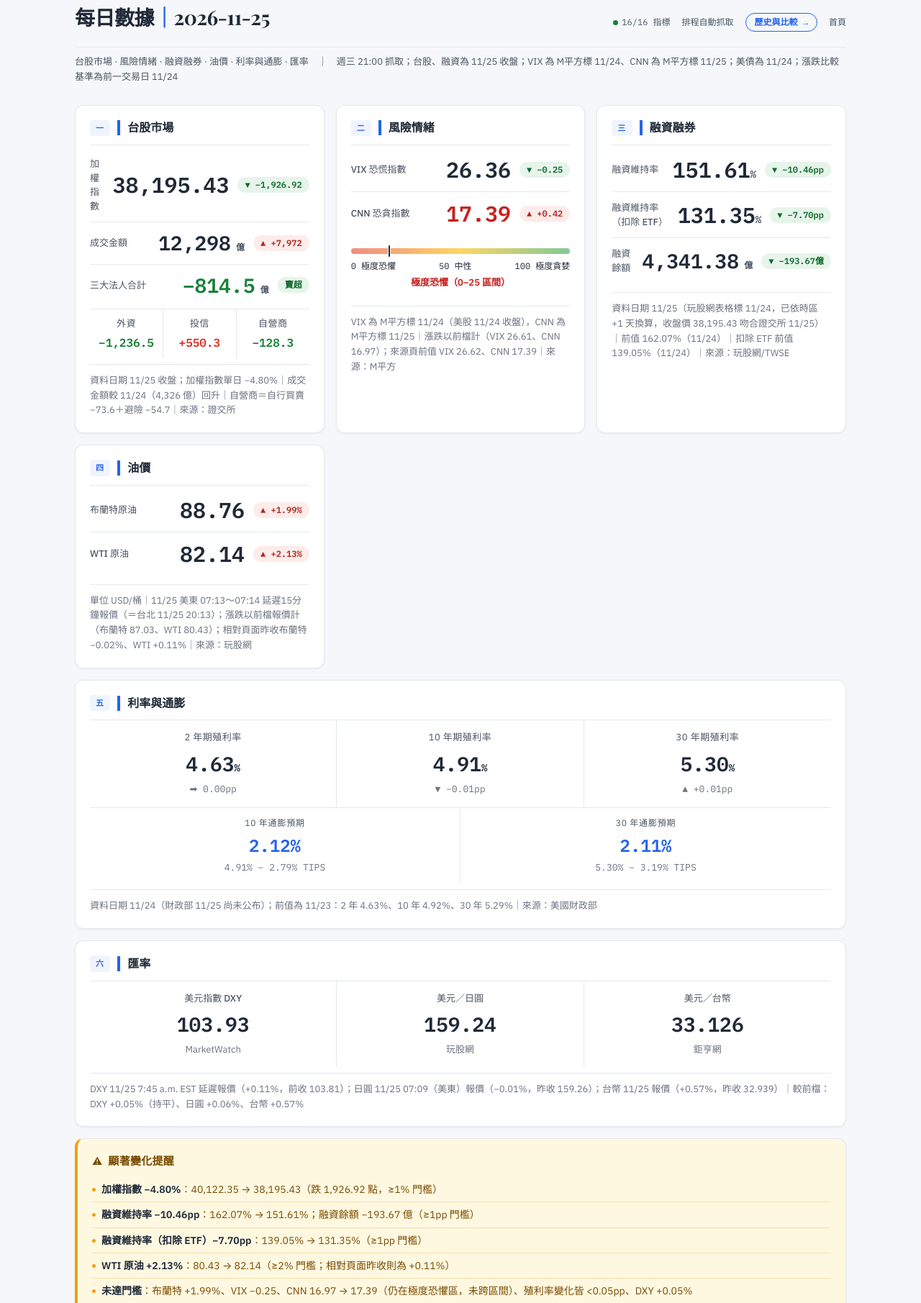
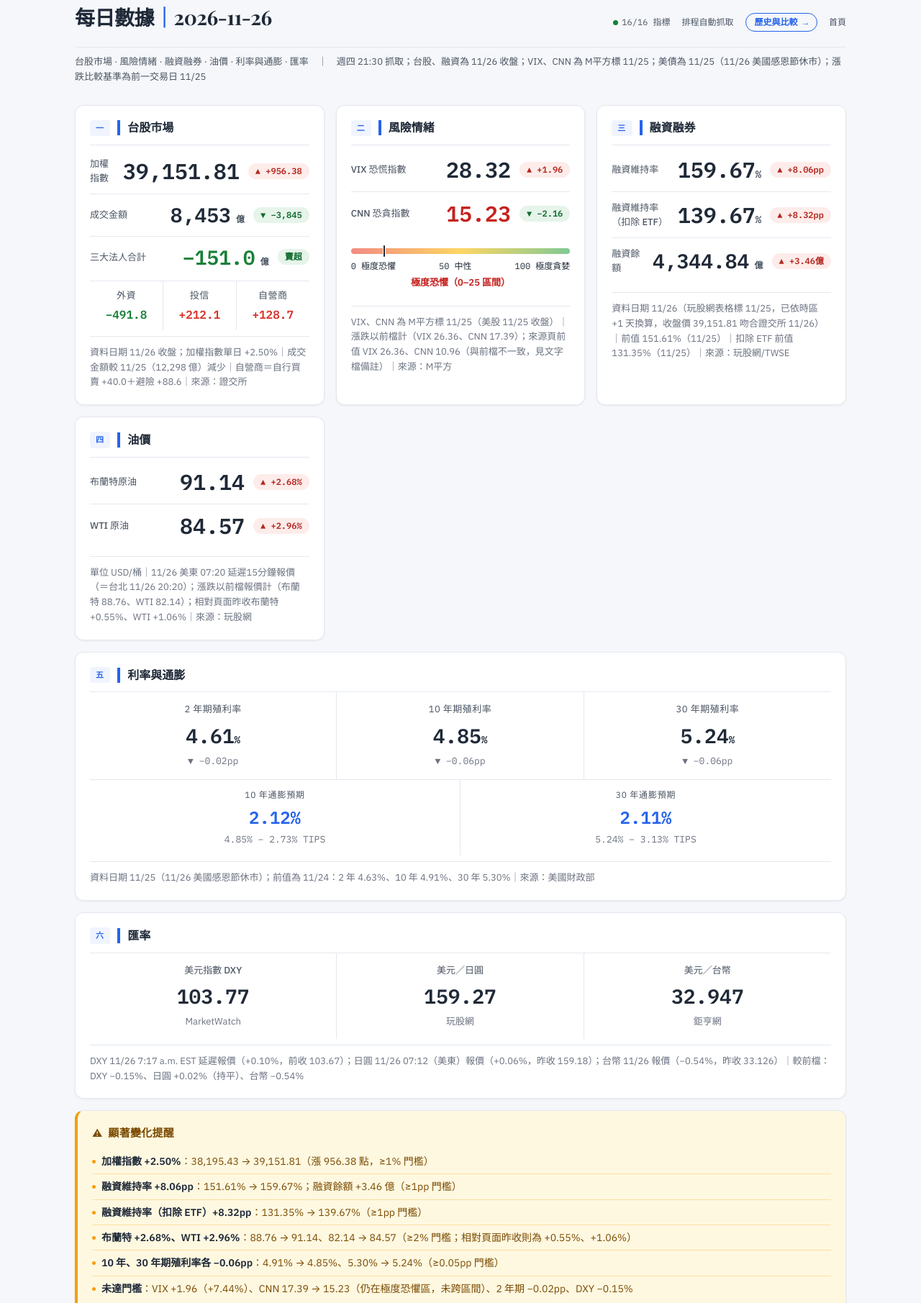
Before and after one commit to LiaoPeiTing/patty-daily-dashboard, a plain HTML site: page macro-dashboard.html in a window 1280 px wide. Shown: the part 29-1840 px from the top of the page at 72% size. Drawn offline with nearby package versions, Linux system fonts and the light colour scheme.

Commit message:
update: 2026-11-26 macro dashboard

```diff
--- a/data/history.csv
+++ b/data/history.csv
@@ -42,3 +42,4 @@
 2026-11-23,36811.89,11137,-521,-289.5,-41.5,-190,35.89,9.67,148.46,126.92,4338.08,88.56,82.11,4.63,4.92,5.31,2.15,2.14,103.95,158.96,32.895
 2026-11-24,40122.35,4326,-1216.5,-503.9,97.6,-810.3,26.61,16.97,162.07,139.05,4535.05,87.03,80.43,4.63,4.92,5.29,2.13,2.12,103.88,159.15,32.939
 2026-11-25,38195.43,12298,-814.5,-1236.5,550.3,-128.3,26.36,17.39,151.61,131.35,4341.38,88.76,82.14,4.63,4.91,5.3,2.12,2.11,103.93,159.24,33.126
+2026-11-26,39151.81,8453,-151,-491.8,212.1,128.7,28.32,15.23,159.67,139.67,4344.84,91.14,84.57,4.61,4.85,5.24,2.12,2.11,103.77,159.27,32.947
--- a/data/history.json
+++ b/data/history.json
@@ -43,5 +43,6 @@
 {"date": "2026-11-20", "taiex": 36033.29, "turnover": 9353, "inst_total": -509.4, "foreign": -95.1, "trust": -73.5, "dealer": -340.8, "vix": 29.98, "cnn": 18.59, "margin_ratio": 140.43, "margin_balance": 4352.27, "brent": 91.65, "wti": 82.52, "y2": 4.76, "y10": 5.04, "y30": 5.4, "be10": 2.16, "be30": 2.16, "dxy": 103.59, "usdjpy": 158.7, "usdtwd": 32.936, "margin_ratio_ex_etf": 119.53, "tw_date": "2026-11-20", "tw_date_src": "verified"},
 {"date": "2026-11-23", "taiex": 36811.89, "turnover": 11137, "inst_total": -521, "foreign": -289.5, "trust": -41.5, "dealer": -190, "vix": 35.89, "cnn": 9.67, "margin_ratio": 148.46, "margin_balance": 4338.08, "brent": 88.56, "wti": 82.11, "y2": 4.63, "y10": 4.92, "y30": 5.31, "be10": 2.15, "be30": 2.14, "dxy": 103.95, "usdjpy": 158.96, "usdtwd": 32.895, "margin_ratio_ex_etf": 126.92, "tw_date": "2026-11-23", "tw_date_src": "verified"},
 {"date": "2026-11-24", "taiex": 40122.35, "turnover": 4326, "inst_total": -1216.5, "foreign": -503.9, "trust": 97.6, "dealer": -810.3, "vix": 26.61, "cnn": 16.97, "margin_ratio": 162.07, "margin_balance": 4535.05, "brent": 87.03, "wti": 80.43, "y2": 4.63, "y10": 4.92, "y30": 5.29, "be10": 2.13, "be30": 2.12, "dxy": 103.88, "usdjpy": 159.15, "usdtwd": 32.939, "margin_ratio_ex_etf": 139.05, "tw_date": "2026-11-24", "tw_date_src": "verified"},
-{"date":"2026-11-25","taiex":38195.43,"turnover":12298,"inst_total":-814.5,"foreign":-1236.5,"trust":550.3,"dealer":-128.3,"vix":26.36,"cnn":17.39,"margin_ratio":151.61,"margin_balance":4341.38,"brent":88.76,"wti":82.14,"y2":4.63,"y10":4.91,"y30":5.3,"be10":2.12,"be30":2.11,"dxy":103.93,"usdjpy":159.24,"usdtwd":33.126,"margin_ratio_ex_etf":131.35,"tw_date":"2026-11-25","tw_date_src":"verified"}
+{"date":"2026-11-25","taiex":38195.43,"turnover":12298,"inst_total":-814.5,"foreign":-1236.5,"trust":550.3,"dealer":-128.3,"vix":26.36,"cnn":17.39,"margin_ratio":151.61,"margin_balance":4341.38,"brent":88.76,"wti":82.14,"y2":4.63,"y10":4.91,"y30":5.3,"be10":2.12,"be30":2.11,"dxy":103.93,"usdjpy":159.24,"usdtwd":33.126,"margin_ratio_ex_etf":131.35,"tw_date":"2026-11-25","tw_date_src":"verified"},
+{"date":"2026-11-26","taiex":39151.81,"turnover":8453,"inst_total":-151,"foreign":-491.8,"trust":212.1,"dealer":128.7,"vix":28.32,"cnn":15.23,"margin_ratio":159.67,"margin_balance":4344.84,"brent":91.14,"wti":84.57,"y2":4.61,"y10":4.85,"y30":5.24,"be10":2.12,"be30":2.11,"dxy":103.77,"usdjpy":159.27,"usdtwd":32.947,"margin_ratio_ex_etf":139.67,"tw_date":"2026-11-26","tw_date_src":"verified"}
 ]
--- a/macro-dashboard.html
+++ b/macro-dashboard.html
@@ -528,7 +528,7 @@ body {
 
 <div class="dashboard">
   <div class="header">
-    <h1>每日數據<span>｜</span>2026-11-25</h1>
+    <h1>每日數據<span>｜</span>2026-11-26</h1>
     <div class="header-meta">
       <span><span class="status-dot"></span>16/16 指標</span>
       <span>排程自動抓取</span>
@@ -536,81 +536,81 @@ body {
       <a href="index.html" style="color:var(--text-sub);text-decoration:none">首頁</a>
     </div>
   </div>
-  <p class="subtitle">台股市場 · 風險情緒 · 融資融券 · 油價 · 利率與通膨 · 匯率　｜　週三 21:00 抓取；台股、融資為 11/25 收盤；VIX 為 M平方標 11/24、CNN 為 M平方標 11/25；美債為 11/24；漲跌比較基準為前一交易日 11/24</p>
+  <p class="subtitle">台股市場 · 風險情緒 · 融資融券 · 油價 · 利率與通膨 · 匯率　｜　週四 21:30 抓取；台股、融資為 11/26 收盤；VIX、CNN 為 M平方標 11/25；美債為 11/25（11/26 美國感恩節休市）；漲跌比較基準為前一交易日 11/25</p>
 
   <div class="grid">
 
     <div class="card">
       <div class="card-header"><span class="section-tag">一</span><span class="card-title">台股市場</span></div>
       <div class="card-body">
-        <div class="indicator"><span class="ind-label">加權指數</span><span class="ind-value large">38,195.43</span><span class="ind-change down">▼ −1,926.92</span></div>
-        <div class="indicator"><span class="ind-label">成交金額</span><span class="ind-value">12,298<span style="font-size:12px;color:var(--text-sub)"> 億</span></span><span class="ind-change up">▲ +7,972</span></div>
-        <div class="indicator"><span class="ind-label">三大法人合計</span><span class="ind-value" style="color:var(--down)">−814.5<span style="font-size:12px;color:var(--text-sub)"> 億</span></span><span class="ind-change down">賣超</span></div>
+        <div class="indicator"><span class="ind-label">加權指數</span><span class="ind-value large">39,151.81</span><span class="ind-change up">▲ +956.38</span></div>
+        <div class="indicator"><span class="ind-label">成交金額</span><span class="ind-value">8,453<span style="font-size:12px;color:var(--text-sub)"> 億</span></span><span class="ind-change down">▼ −3,845</span></div>
+        <div class="indicator"><span class="ind-label">三大法人合計</span><span class="ind-value" style="color:var(--down)">−151.0<span style="font-size:12px;color:var(--text-sub)"> 億</span></span><span class="ind-change down">賣超</span></div>
       </div>
       <div class="inst-breakdown">
-        <div class="inst-item"><div class="inst-name">外資</div><div class="inst-val neg">−1,236.5</div></div>
-        <div class="inst-item"><div class="inst-name">投信</div><div class="inst-val pos">+550.3</div></div>
-        <div class="inst-item"><div class="inst-name">自營商</div><div class="inst-val neg">−128.3</div></div>
+        <div class="inst-item"><div class="inst-name">外資</div><div class="inst-val neg">−491.8</div></div>
+        <div class="inst-item"><div class="inst-name">投信</div><div class="inst-val pos">+212.1</div></div>
+        <div class="inst-item"><div class="inst-name">自營商</div><div class="inst-val pos">+128.7</div></div>
       </div>
-      <div class="margin-note">資料日期 11/25 收盤；加權指數單日 −4.80%｜成交金額較 11/24（4,326 億）回升｜自營商＝自行買賣 −73.6＋避險 −54.7｜來源：證交所</div>
+      <div class="margin-note">資料日期 11/26 收盤；加權指數單日 +2.50%｜成交金額較 11/25（12,298 億）減少｜自營商＝自行買賣 +40.0＋避險 +88.6｜來源：證交所</div>
     </div>
 
     <div class="card">
       <div class="card-header"><span class="section-tag">二</span><span class="card-title">風險情緒</span></div>
       <div class="card-body">
-        <div class="indicator"><span class="ind-label">VIX 恐慌指數</span><span class="ind-value large">26.36</span><span class="ind-change down">▼ −0.25</span></div>
-        <div class="indicator" style="border-top: 1px solid var(--border);"><span class="ind-label">CNN 恐貪指數</span><span class="ind-value large" style="color:var(--fear)">17.39</span><span class="ind-change up">▲ +0.42</span></div>
+        <div class="indicator"><span class="ind-label">VIX 恐慌指數</span><span class="ind-value large">28.32</span><span class="ind-change up">▲ +1.96</span></div>
+        <div class="indicator" style="border-top: 1px solid var(--border);"><span class="ind-label">CNN 恐貪指數</span><span class="ind-value large" style="color:var(--fear)">15.23</span><span class="ind-change down">▼ −2.16</span></div>
       </div>
       <div class="gauge-container">
-        <div class="gauge-bar"><div class="gauge-marker" style="left: 17.39%"></div></div>
+        <div class="gauge-bar"><div class="gauge-marker" style="left: 15.23%"></div></div>
         <div class="gauge-labels"><span>0 極度恐懼</span><span>50 中性</span><span>100 極度貪婪</span></div>
         <div class="gauge-zone" style="color:var(--fear)">極度恐懼（0–25 區間）</div>
       </div>
-      <div class="margin-note">VIX 為 M平方標 11/24（美股 11/24 收盤），CNN 為 M平方標 11/25｜漲跌以前檔計（VIX 26.61、CNN 16.97）；來源頁前值 VIX 26.62、CNN 17.39｜來源：M平方</div>
+      <div class="margin-note">VIX、CNN 為 M平方標 11/25（美股 11/25 收盤）｜漲跌以前檔計（VIX 26.36、CNN 17.39）；來源頁前值 VIX 26.36、CNN 10.96（與前檔不一致，見文字檔備註）｜來源：M平方</div>
     </div>
 
     <div class="card">
       <div class="card-header"><span class="section-tag">三</span><span class="card-title">融資融券</span></div>
       <div class="card-body">
-        <div class="indicator"><span class="ind-label">融資維持率</span><span class="ind-value large">151.61<span style="font-size:14px">%</span></span><span class="ind-change down">▼ −10.46pp</span></div>
+        <div class="indicator"><span class="ind-label">融資維持率</span><span class="ind-value large">159.67<span style="font-size:14px">%</span></span><span class="ind-change up">▲ +8.06pp</span></div>
         <!-- 扣除 ETF 這一列：抓不到時，數值改顯示「抓不到」（不帶 %），漲跌膠囊改成 <span class="ind-change flat">—</span>；規則見 SOP 3-4 -->
-        <div class="indicator"><span class="ind-label">融資維持率（扣除 ETF）</span><span class="ind-value large">131.35<span style="font-size:14px">%</span></span><span class="ind-change down">▼ −7.70pp</span></div>
-        <div class="indicator"><span class="ind-label">融資餘額</span><span class="ind-value">4,341.38<span style="font-size:12px;color:var(--text-sub)"> 億</span></span><span class="ind-change down">▼ −193.67億</span></div>
+        <div class="indicator"><span class="ind-label">融資維持率（扣除 ETF）</span><span class="ind-value large">139.67<span style="font-size:14px">%</span></span><span class="ind-change up">▲ +8.32pp</span></div>
+        <div class="indicator"><span class="ind-label">融資餘額</span><span class="ind-value">4,344.84<span style="font-size:12px;color:var(--text-sub)"> 億</span></span><span class="ind-change up">▲ +3.46億</span></div>
       </div>
-      <div class="margin-note">資料日期 11/25（玩股網表格標 11/24，已依時區 +1 天換算，收盤價 38,195.43 吻合證交所 11/25）｜前值 162.07%（11/24）｜扣除 ETF 前值 139.05%（11/24）｜來源：玩股網/TWSE</div>
+      <div class="margin-note">資料日期 11/26（玩股網表格標 11/25，已依時區 +1 天換算，收盤價 39,151.81 吻合證交所 11/26）｜前值 151.61%（11/25）｜扣除 ETF 前值 131.35%（11/25）｜來源：玩股網/TWSE</div>
     </div>
 
     <div class="card">
       <div class="card-header"><span class="section-tag">四</span><span class="card-title">油價</span></div>
       <div class="card-body">
-        <div class="indicator"><span class="ind-label">布蘭特原油</span><span class="ind-value large">88.76</span><span class="ind-change up">▲ +1.99%</span></div>
-        <div class="indicator"><span class="ind-label">WTI 原油</span><span class="ind-value large">82.14</span><span class="ind-change up">▲ +2.13%</span></div>
+        <div class="indicator"><span class="ind-label">布蘭特原油</span><span class="ind-value large">91.14</span><span class="ind-change up">▲ +2.68%</span></div>
+        <div class="indicator"><span class="ind-label">WTI 原油</span><span class="ind-value large">84.57</span><span class="ind-change up">▲ +2.96%</span></div>
       </div>
-      <div class="margin-note">單位 USD/桶｜11/25 美東 07:13～07:14 延遲15分鐘報價（＝台北 11/25 20:13）；漲跌以前檔報價計（布蘭特 87.03、WTI 80.43）；相對頁面昨收布蘭特 −0.02%、WTI +0.11%｜來源：玩股網</div>
+      <div class="margin-note">單位 USD/桶｜11/26 美東 07:20 延遲15分鐘報價（＝台北 11/26 20:20）；漲跌以前檔報價計（布蘭特 88.76、WTI 82.14）；相對頁面昨收布蘭特 +0.55%、WTI +1.06%｜來源：玩股網</div>
     </div>
 
     <div class="card full">
       <div class="card-header"><span class="section-tag">五</span><span class="card-title">利率與通膨</span></div>
       <div class="rate-row">
-        <div class="rate-cell"><div class="rate-label">2 年期殖利率</div><div class="rate-value">4.63<span style="font-size:14px">%</span></div><div class="rate-sub">➡ 0.00pp</div></div>
-        <div class="rate-cell"><div class="rate-label">10 年期殖利率</div><div class="rate-value">4.91<span style="font-size:14px">%</span></div><div class="rate-sub">▼ −0.01pp</div></div>
-        <div class="rate-cell"><div class="rate-label">30 年期殖利率</div><div class="rate-value">5.30<span style="font-size:14px">%</span></div><div class="rate-sub">▲ +0.01pp</div></div>
+        <div class="rate-cell"><div class="rate-label">2 年期殖利率</div><div class="rate-value">4.61<span style="font-size:14px">%</span></div><div class="rate-sub">▼ −0.02pp</div></div>
+        <div class="rate-cell"><div class="rate-label">10 年期殖利率</div><div class="rate-value">4.85<span style="font-size:14px">%</span></div><div class="rate-sub">▼ −0.06pp</div></div>
+        <div class="rate-cell"><div class="rate-label">30 年期殖利率</div><div class="rate-value">5.24<span style="font-size:14px">%</span></div><div class="rate-sub">▼ −0.06pp</div></div>
       </div>
       <div class="inflation-row">
-        <div class="inflation-cell"><div class="inflation-label">10 年通膨預期</div><div class="inflation-value">2.12%</div><div class="inflation-formula">4.91% − 2.79% TIPS</div></div>
-        <div class="inflation-cell"><div class="inflation-label">30 年通膨預期</div><div class="inflation-value">2.11%</div><div class="inflation-formula">5.30% − 3.19% TIPS</div></div>
+        <div class="inflation-cell"><div class="inflation-label">10 年通膨預期</div><div class="inflation-value">2.12%</div><div class="inflation-formula">4.85% − 2.73% TIPS</div></div>
+        <div class="inflation-cell"><div class="inflation-label">30 年通膨預期</div><div class="inflation-value">2.11%</div><div class="inflation-formula">5.24% − 3.13% TIPS</div></div>
       </div>
-      <div class="margin-note">資料日期 11/24（財政部 11/25 尚未公布）；前值為 11/23：2 年 4.63%、10 年 4.92%、30 年 5.29%｜來源：美國財政部</div>
+      <div class="margin-note">資料日期 11/25（11/26 美國感恩節休市）；前值為 11/24：2 年 4.63%、10 年 4.91%、30 年 5.30%｜來源：美國財政部</div>
     </div>
 
     <div class="card full">
       <div class="card-header"><span class="section-tag">六</span><span class="card-title">匯率</span></div>
       <div class="fx-row">
-        <div class="fx-cell"><div class="fx-label">美元指數 DXY</div><div class="fx-value">103.93</div><div class="fx-source">MarketWatch</div></div>
-        <div class="fx-cell"><div class="fx-label">美元／日圓</div><div class="fx-value">159.24</div><div class="fx-source">玩股網</div></div>
-        <div class="fx-cell"><div class="fx-label">美元／台幣</div><div class="fx-value">33.126</div><div class="fx-source">鉅亨網</div></div>
+        <div class="fx-cell"><div class="fx-label">美元指數 DXY</div><div class="fx-value">103.77</div><div class="fx-source">MarketWatch</div></div>
+        <div class="fx-cell"><div class="fx-label">美元／日圓</div><div class="fx-value">159.27</div><div class="fx-source">玩股網</div></div>
+        <div class="fx-cell"><div class="fx-label">美元／台幣</div><div class="fx-value">32.947</div><div class="fx-source">鉅亨網</div></div>
       </div>
-      <div class="margin-note">DXY 11/25 7:45 a.m. EST 延遲報價（+0.11%，前收 103.81）；日圓 11/25 07:09（美東）報價（−0.01%，昨收 159.26）；台幣 11/25 報價（+0.57%，昨收 32.939）｜較前檔：DXY +0.05%（持平）、日圓 +0.06%、台幣 +0.57%</div>
+      <div class="margin-note">DXY 11/26 7:17 a.m. EST 延遲報價（+0.10%，前收 103.67）；日圓 11/26 07:12（美東）報價（+0.06%，昨收 159.18）；台幣 11/26 報價（−0.54%，昨收 33.126）｜較前檔：DXY −0.15%、日圓 +0.02%（持平）、台幣 −0.54%</div>
     </div>
 
   </div>
@@ -618,11 +618,12 @@ body {
   <div class="alert-section">
     <div class="alert-header"><span class="alert-icon">⚠</span><span class="alert-title">顯著變化提醒</span></div>
     <div class="alert-body">
-      <div class="alert-item"><span class="alert-bullet"></span><span><strong style="color:var(--text-main)">加權指數 −4.80%</strong>：40,122.35 → 38,195.43（跌 1,926.92 點，≥1% 門檻）</span></div>
-      <div class="alert-item"><span class="alert-bullet"></span><span><strong style="color:var(--text-main)">融資維持率 −10.46pp</strong>：162.07% → 151.61%；融資餘額 −193.67 億（≥1pp 門檻）</span></div>
-      <div class="alert-item"><span class="alert-bullet"></span><span><strong style="color:var(--text-main)">融資維持率（扣除 ETF）−7.70pp</strong>：139.05% → 131.35%（≥1pp 門檻）</span></div>
-      <div class="alert-item"><span class="alert-bullet"></span><span><strong style="color:var(--text-main)">WTI 原油 +2.13%</strong>：80.43 → 82.14（≥2% 門檻；相對頁面昨收則為 +0.11%）</span></div>
-      <div class="alert-item"><span class="alert-bullet"></span><span><strong style="color:var(--text-main)">未達門檻</strong>：布蘭特 +1.99%、VIX −0.25、CNN 16.97 → 17.39（仍在極度恐懼區，未跨區間）、殖利率變化皆 &lt;0.05pp、DXY +0.05%</span></div>
+      <div class="alert-item"><span class="alert-bullet"></span><span><strong style="color:var(--text-main)">加權指數 +2.50%</strong>：38,195.43 → 39,151.81（漲 956.38 點，≥1% 門檻）</span></div>
+      <div class="alert-item"><span class="alert-bullet"></span><span><strong style="color:var(--text-main)">融資維持率 +8.06pp</strong>：151.61% → 159.67%；融資餘額 +3.46 億（≥1pp 門檻）</span></div>
+      <div class="alert-item"><span class="alert-bullet"></span><span><strong style="color:var(--text-main)">融資維持率（扣除 ETF）+8.32pp</strong>：131.35% → 139.67%（≥1pp 門檻）</span></div>
+      <div class="alert-item"><span class="alert-bullet"></span><span><strong style="color:var(--text-main)">布蘭特 +2.68%、WTI +2.96%</strong>：88.76 → 91.14、82.14 → 84.57（≥2% 門檻；相對頁面昨收則為 +0.55%、+1.06%）</span></div>
+      <div class="alert-item"><span class="alert-bullet"></span><span><strong style="color:var(--text-main)">10 年、30 年期殖利率各 −0.06pp</strong>：4.91% → 4.85%、5.30% → 5.24%（≥0.05pp 門檻）</span></div>
+      <div class="alert-item"><span class="alert-bullet"></span><span><strong style="color:var(--text-main)">未達門檻</strong>：VIX +1.96（+7.44%）、CNN 17.39 → 15.23（仍在極度恐懼區，未跨區間）、2 年期 −0.02pp、DXY −0.15%</span></div>
     </div>
   </div>
 
```
